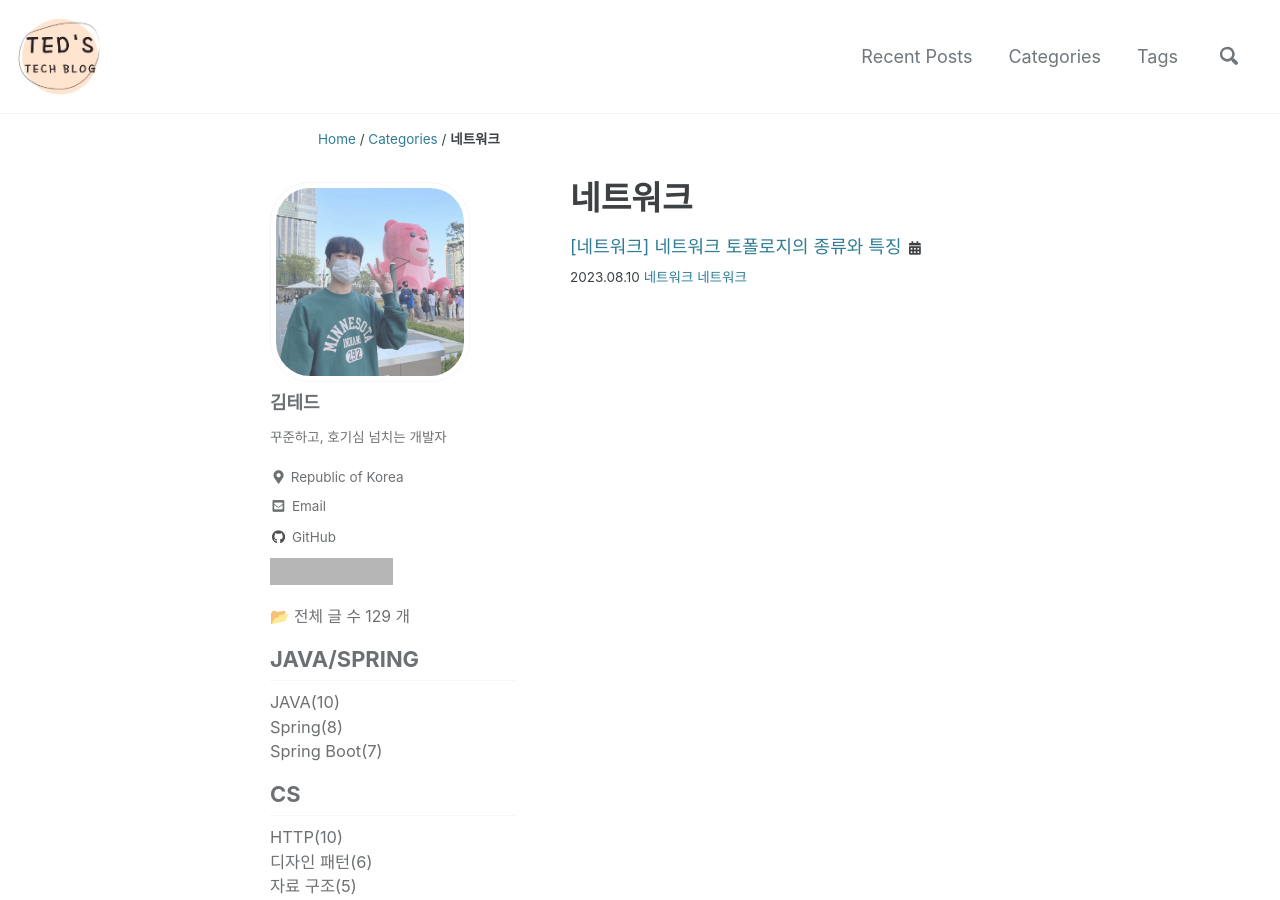
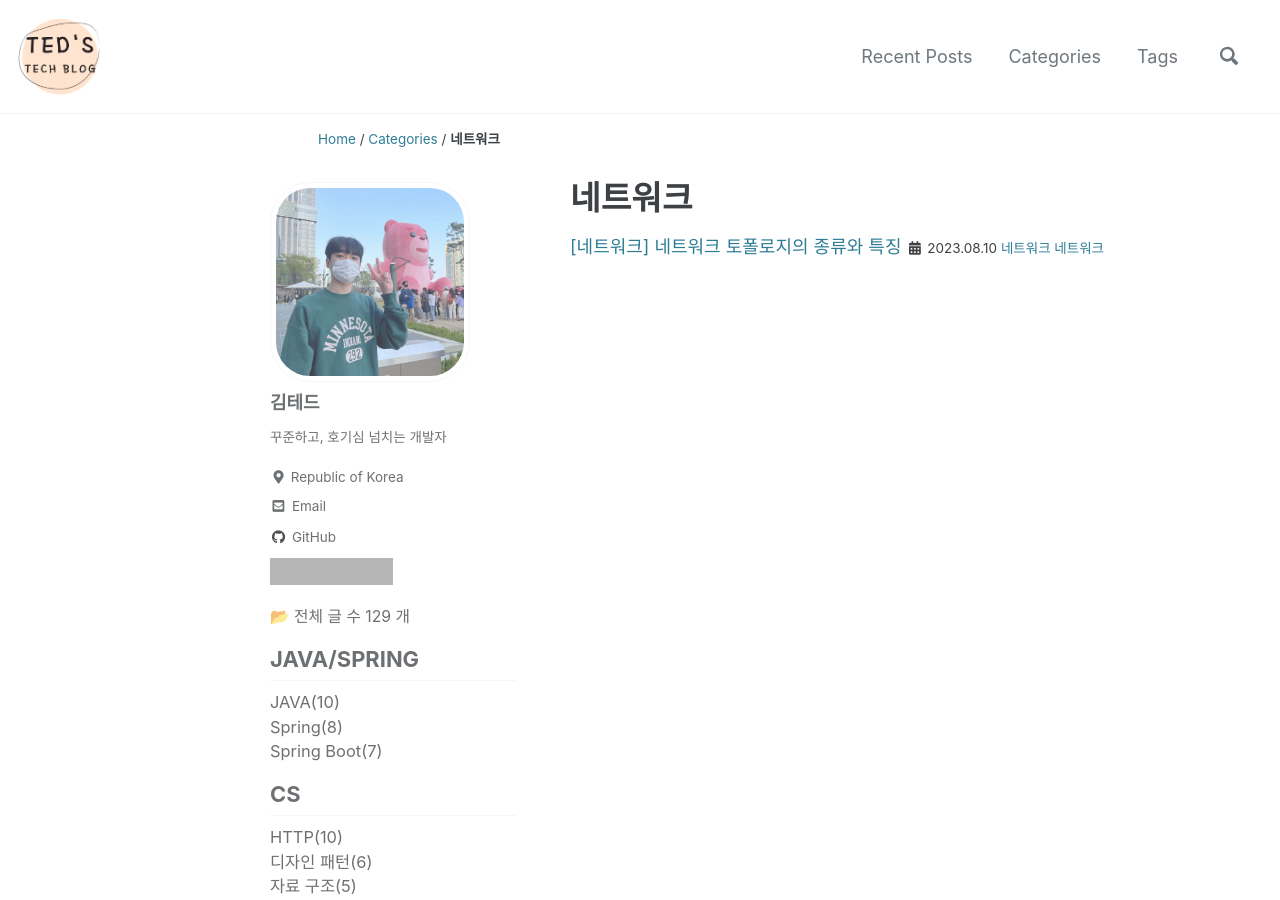
Before and after one commit to idkim97/idkim97.github.io, a Jekyll site: the page built from _pages/categories/category-network.md, in a window 1280 px wide and 900 px high. Built offline with Jekyll 4.4.1, drawn with Linux system fonts in a browser that asks for light colours; cached includes are drawn as plain includes; some web fonts are replaced; grey boxes are pictures that could not be loaded.

Commit message:
Update _archive.scss

```diff
--- a/_sass/minimal-mistakes/_archive.scss
+++ b/_sass/minimal-mistakes/_archive.scss
@@ -15,7 +15,7 @@
   @include breakpoint($x-large) {
     // width: calc(100% - #{$right-sidebar-width});
     width: calc(100% - #{$right-sidebar-width});
-    padding-right: $right-sidebar-width;
+    padding-right: $right-sidebar-width - 150px;
   }
 }
 
```
